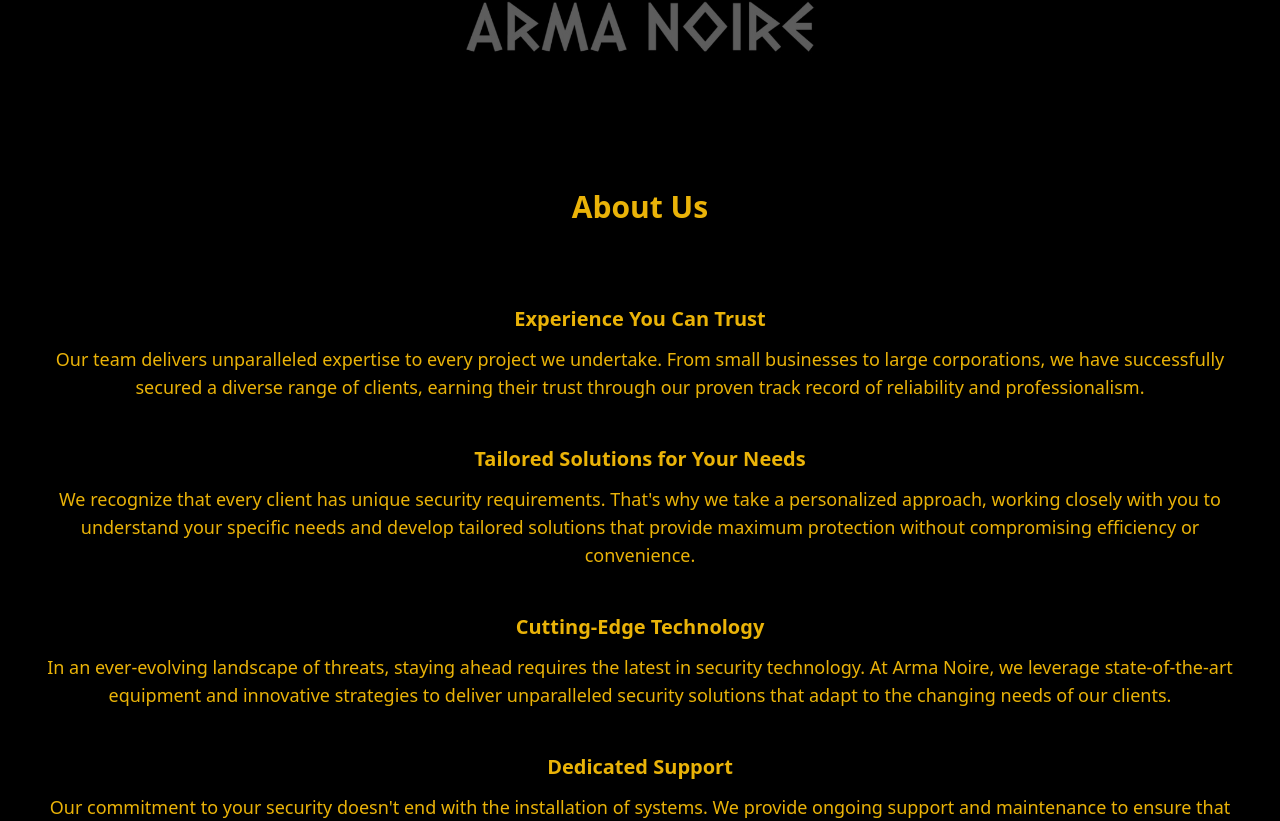
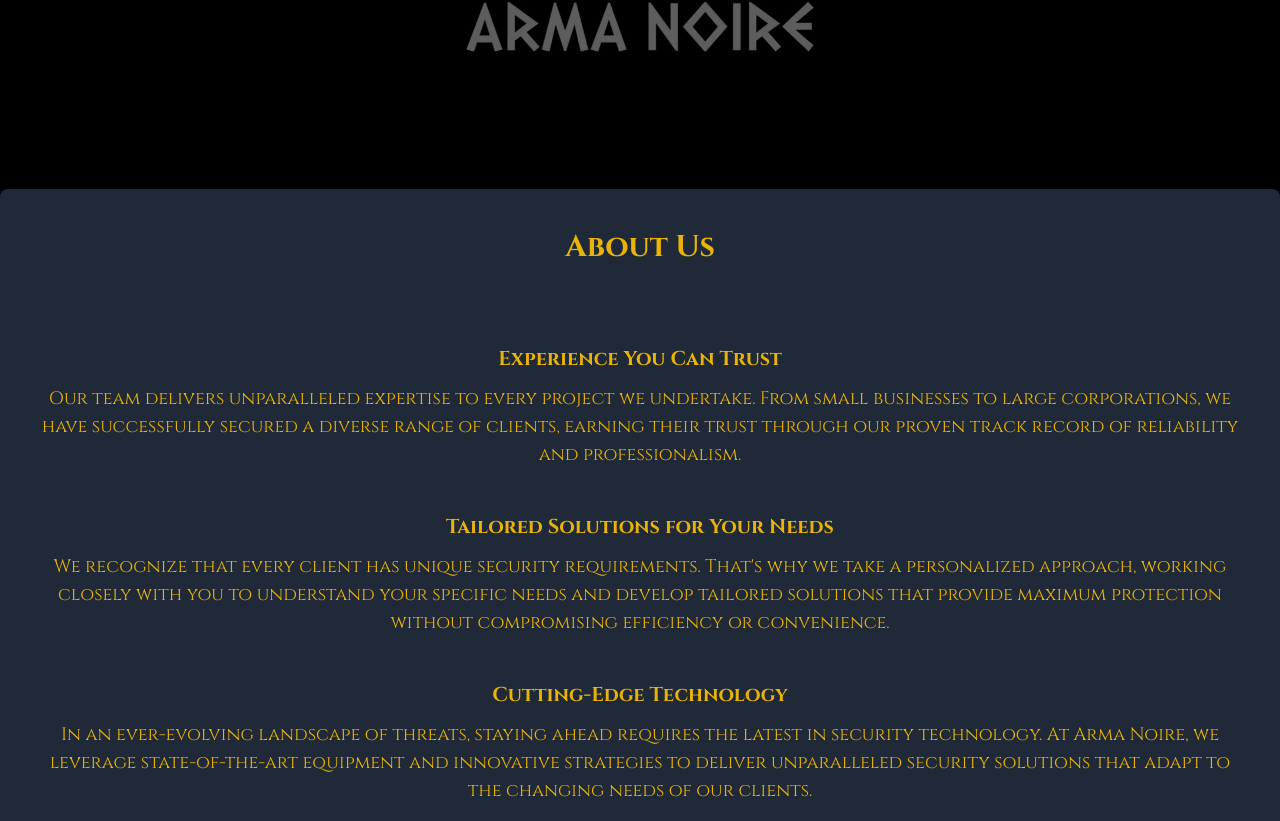
Before and after one commit to bermudd95/Arma_Noire, a React (Vite) app: page / in a window 1280 px wide. Shown: the part 739-1560 px from the top of the page. Built offline with nearby package versions, Linux system fonts and the light colour scheme; no server answers; the database is empty.

Commit message:
Added new font and dimensions around text

```diff
--- a/src/index.css
+++ b/src/index.css
@@ -1,3 +1,4 @@
+@import url('https://fonts.googleapis.com/css2?family=Cinzel:wght@400..900&display=swap');
 @tailwind base;
 @tailwind components;
 @tailwind utilities;
--- a/src/pages/AboutPage.jsx
+++ b/src/pages/AboutPage.jsx
@@ -97,7 +97,7 @@ const AboutPage = () => {
 
 			<section
 				id="About"
-				className="container mx-auto px-4 py-10"
+				className="container mx-auto my-10 px-4 py-10 bg-gray-800 rounded-lg"
 			>
 				<h1 className="text-3xl font-bold text-center mb-6">
 					About Us
--- a/src/pages/HomePage.jsx
+++ b/src/pages/HomePage.jsx
@@ -7,7 +7,7 @@ import ContactForm from "../components/Contact Form";
 
 const HomePage = () => {
 	return (
-		<div className="h-full bg-black min-h-screen">
+		<div className="font-cinzel h-full bg-black min-h-screen">
 			<Title />
 			<AboutPage />
 			<ReviewsPage />
--- a/tailwind.config.js
+++ b/tailwind.config.js
@@ -2,7 +2,11 @@
 export default {
 	content: ["./index.html", "./src/**/*.{js,ts,jsx,tsx}"],
 	theme: {
-		extend: {},
+		extend: {
+			fontFamily: {
+				cinzel: ["Cinzel"],
+			},
+		},
 	},
 	plugins: [require("@tailwindcss/aspect-ratio")],
 };
```
Also changed, not shown: src/assets/fonts/AUGUSTUS.TTF (added).
